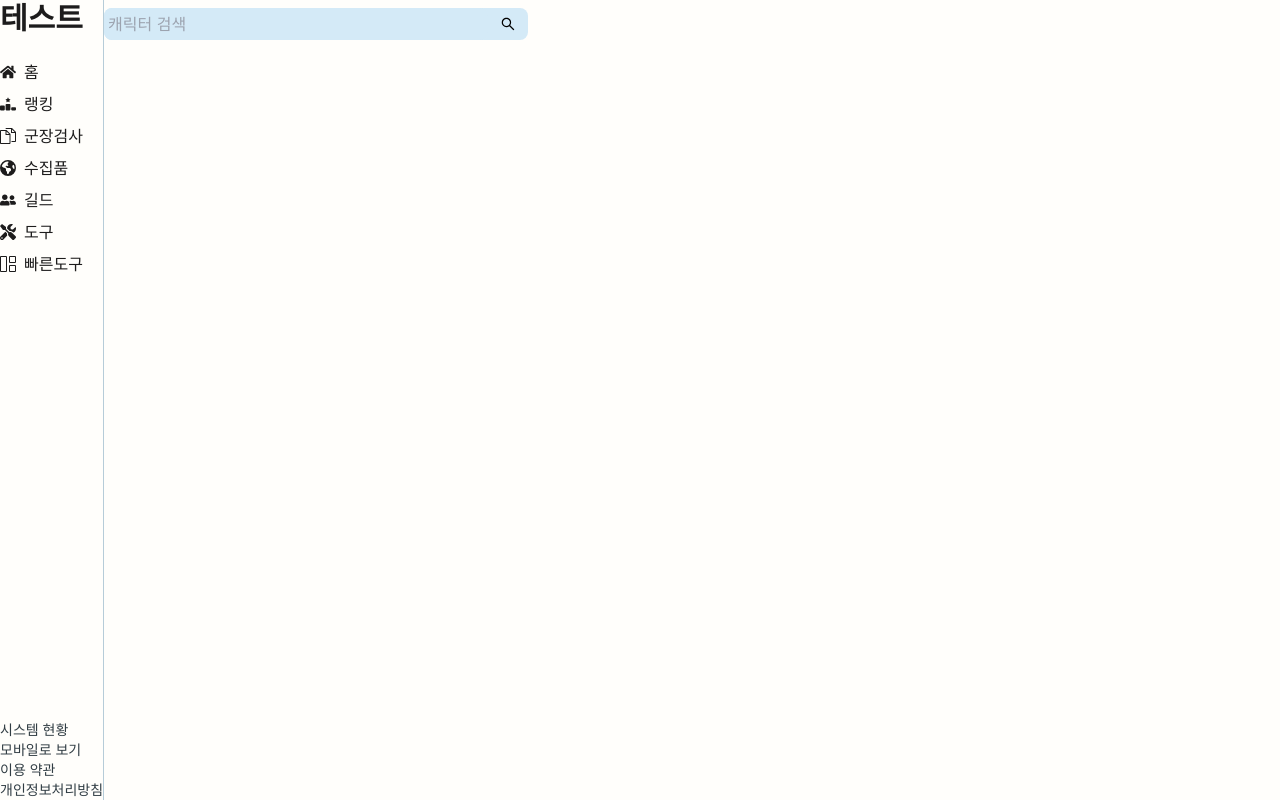
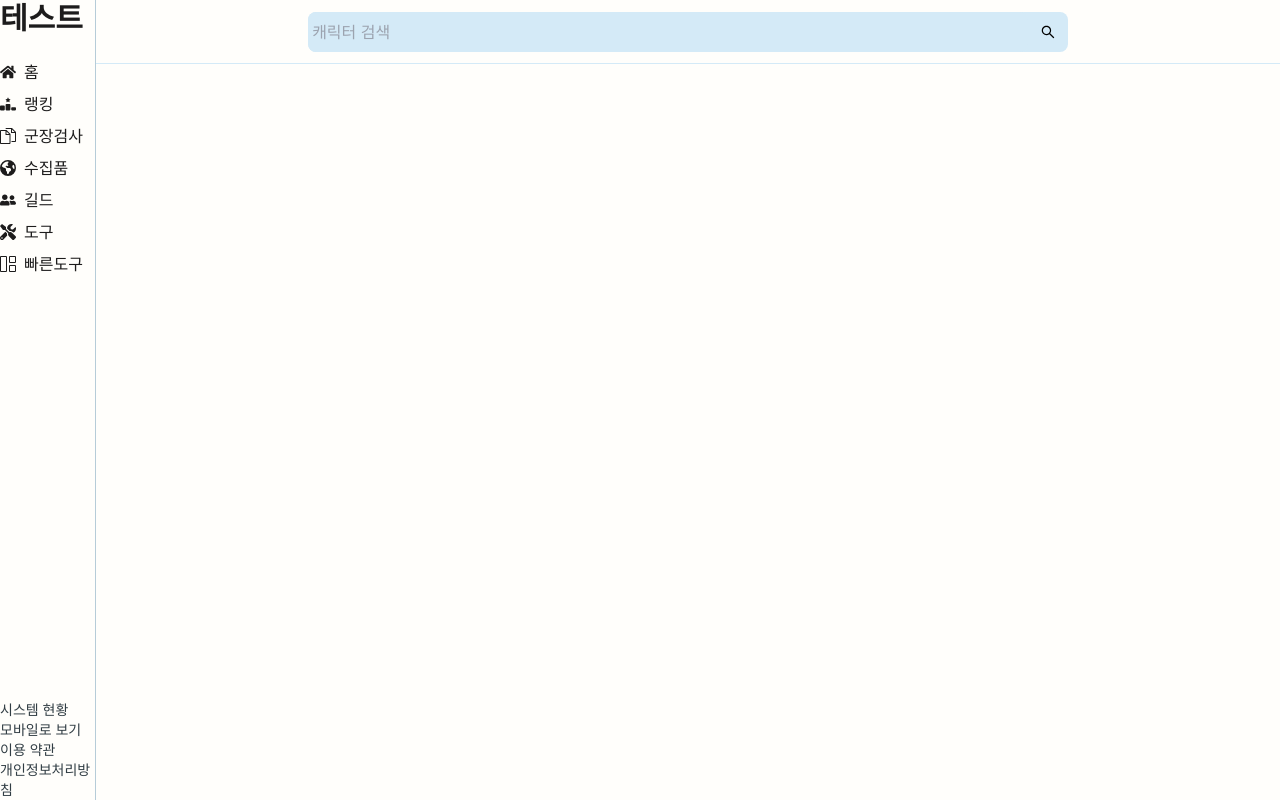
Before and after one commit to DecidedCard/lostark, a Next.js app: page / in a window 1280 px wide. Built offline with nearby package versions, Linux system fonts and the light colour scheme.

Commit message:
[Style] - input style 작성

```diff
--- a/src/app/page.tsx
+++ b/src/app/page.tsx
@@ -7,7 +7,7 @@ export default function Home() {
   return (
     <div className="flex">
       <SideNavigationBar />
-      <main>
+      <main className="w-full">
         <Input />
       </main>
     </div>
--- a/src/components/homeComponents/Input.tsx
+++ b/src/components/homeComponents/Input.tsx
@@ -22,16 +22,18 @@ const Input = () => {
   return (
     <form
       onSubmit={handleSubmit(onSubmitHandler)}
-      className="flex mx-auto mt-2 w-min h-8 bg-primary-100 rounded-lg"
+      className="flex justify-center items-center w-full h-16 border-b border-solid border-primary-100"
     >
+      <div className="flex w-min h-10 bg-primary-100 rounded-lg">
         <input
           {...register("name")}
           placeholder="캐릭터 검색"
-        className="w-96 pl-1 bg-primary-100 rounded-lg focus:outline-none"
+          className="w-[720px] pl-1 bg-primary-100 rounded-lg focus:outline-none"
         />
         <button type="submit" className="flex justify-center items-center w-10">
           <AiOutlineSearch />
         </button>
+      </div>
     </form>
   );
 };
```
Lines whose indentation alone changed are shown as unchanged.
